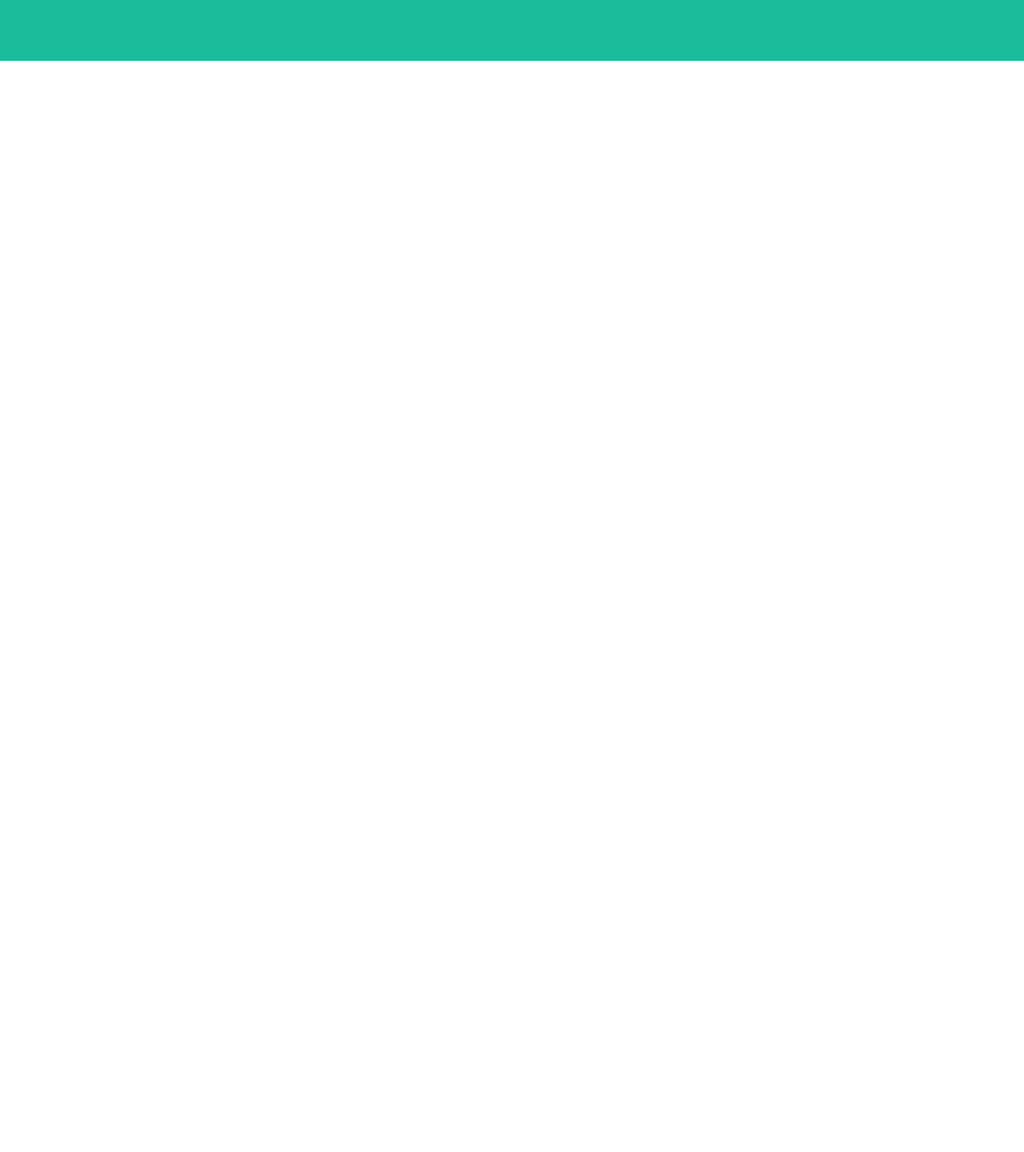
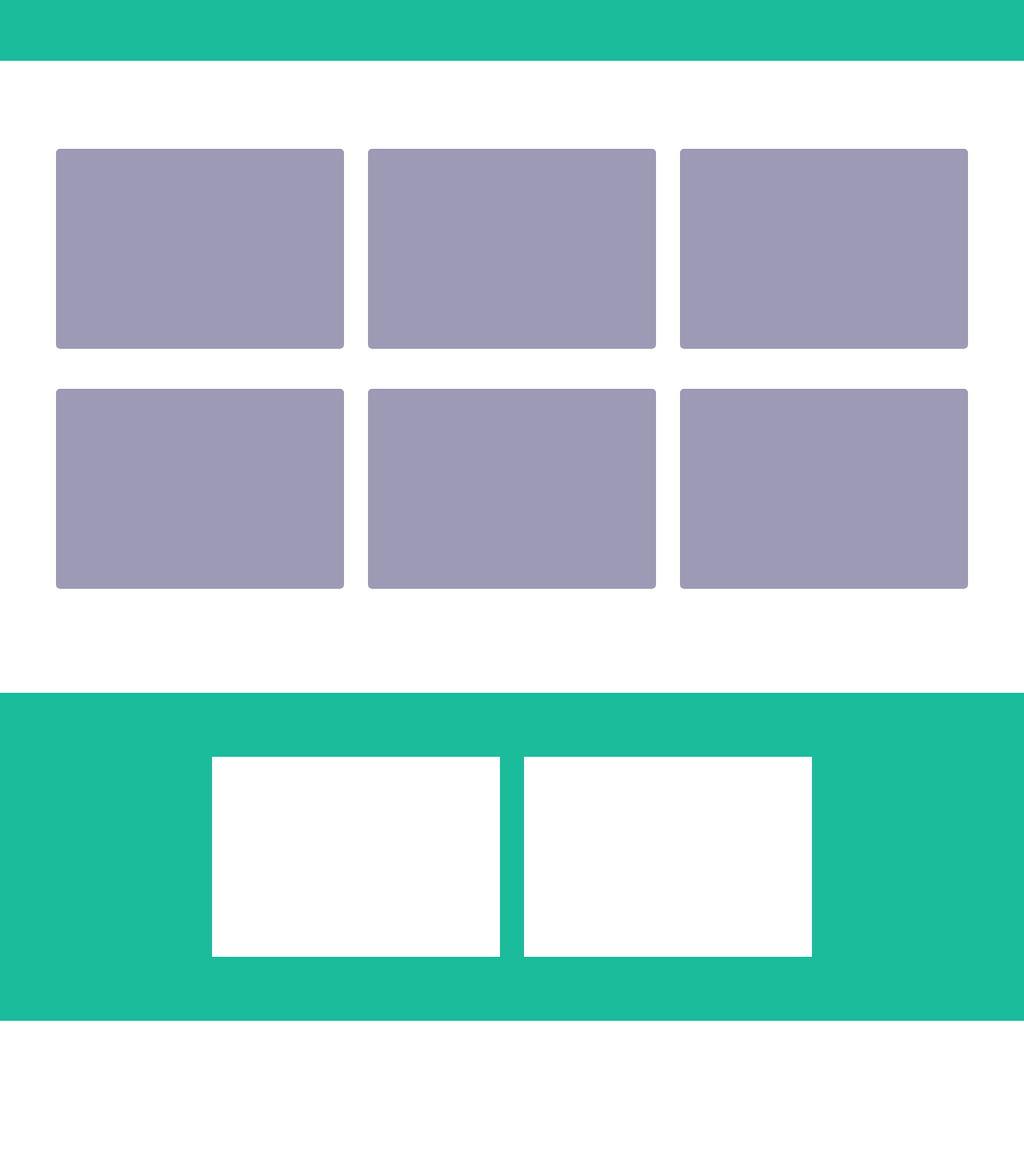
Before and after one commit to SantosIvanAlvaChavez/html-css-bootstrap-freelancer, a plain HTML site: page index.html in a window 1280 px wide. Shown: the part 680-2120 px from the top of the page at 80% size. Before the commit the page ends 800 px from the top, so only its background shows below. Drawn offline with nearby package versions, Linux system fonts and the light colour scheme.

Commit message:
Bootstrap-freelancer main

```diff
--- a/css/style.css
+++ b/css/style.css
@@ -21,3 +21,43 @@
   margin-bottom: 30px;
   height: 500px;
 }
+
+/* MAIN */
+
+/* PORTFOLIO */
+.portfolio .row {
+  margin-top: 80px;
+  margin-bottom: 80px;
+}
+
+.portfolio .row .box {
+  background-color: #9c9ab4;
+  border-radius: 5px;
+  height: 250px;
+  margin-bottom: 50px;
+}
+
+/* ABOUT */
+.about {
+  background: #1abc9c;
+}
+
+.about .row {
+  margin-top: 80px;
+  margin-bottom: 80px;
+}
+
+.about .row .box {
+  background: #fff;
+  height: 250px;
+}
+
+/* CONTATTI */
+.contatti {
+  height: 600px;
+}
+
+.contatti .row {
+  margin-top: 80px;
+  margin-bottom: 80px;
+}
--- a/index.html
+++ b/index.html
@@ -31,5 +31,56 @@
       </div>
     </header>
 
+    <main>
+      <!-- PORTFOLIO -->
+      <section class="portfolio">
+        <div class="container">
+          <div class="row">
+            <div class="col-xs-12 col-sm-6 col-md-4">
+              <div class="box"></div>
+            </div>
+            <div class="col-xs-12 col-sm-6 col-md-4">
+              <div class="box"></div>
+            </div>
+            <div class="col-xs-12 col-sm-6 col-md-4">
+              <div class="box"></div>
+            </div>
+            <div class="col-xs-12 col-sm-6 col-md-4">
+              <div class="box"></div>
+            </div>
+            <div class="col-xs-12 col-sm-6 col-md-4">
+              <div class="box"></div>
+            </div>
+            <div class="col-xs-12 col-sm-6 col-md-4">
+              <div class="box"></div>
+            </div>
+          </div>
+        </div>
+      </section>
+
+      <!-- ABOUT-->
+      <section class="about">
+        <div class="container">
+          <div class="row">
+            <div class="col-xs-12 col-md-4 col-md-offset-2">
+              <div class="box"></div>
+            </div>
+            <div class="col-xs-12 col-md-4">
+              <div class="box"></div>
+            </div>
+          </div>
+        </div>
+      </section>
+
+      <!-- CONTATTI-->
+      <section class="contatti">
+        <div class="container">
+          <div class="row">
+            <div class="col-xs-12 col-md-8 col-md-offset-2"></div>
+          </div>
+        </div>
+      </section>
+    </main>
+
   </body>
 </html>
```
